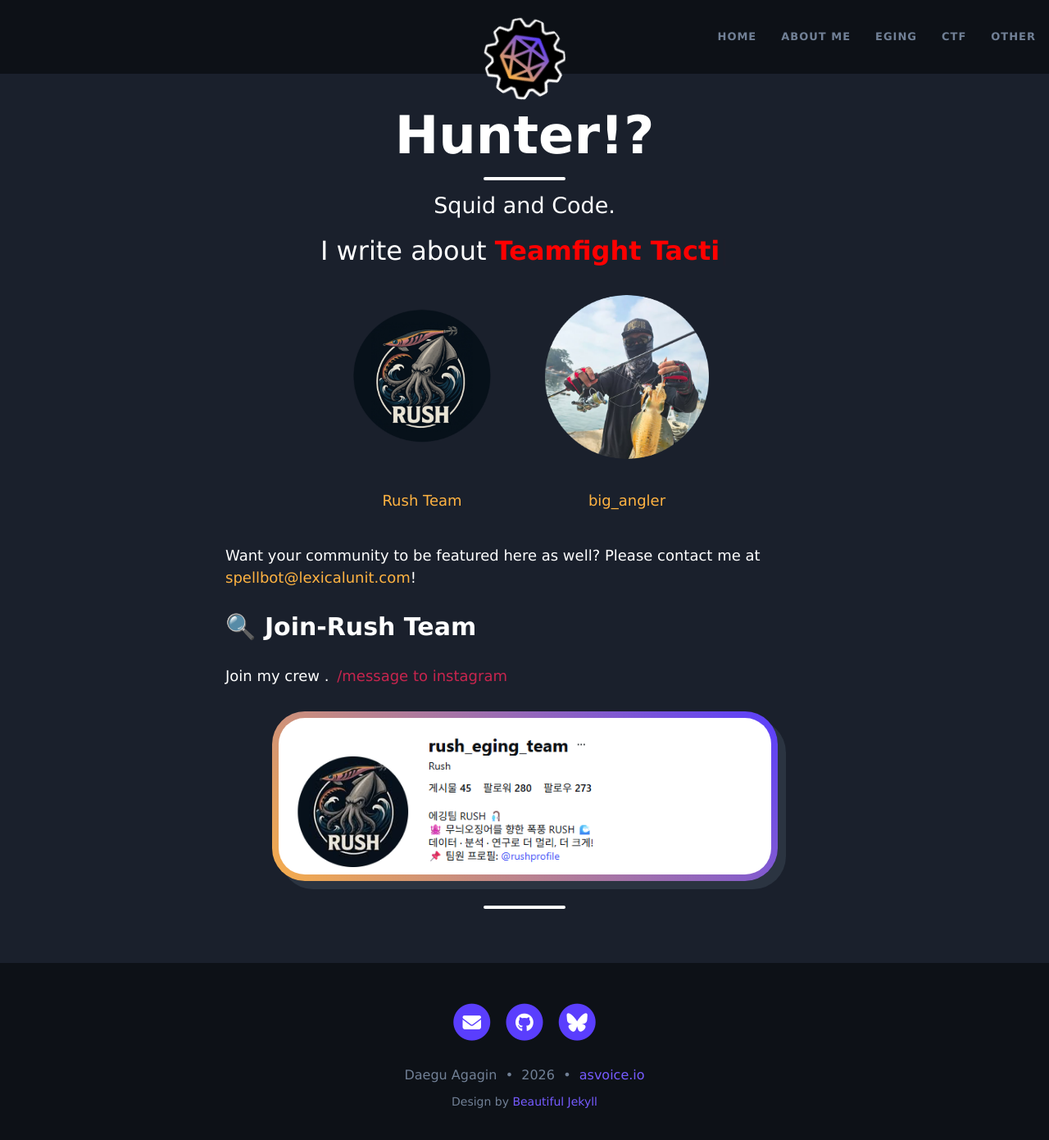
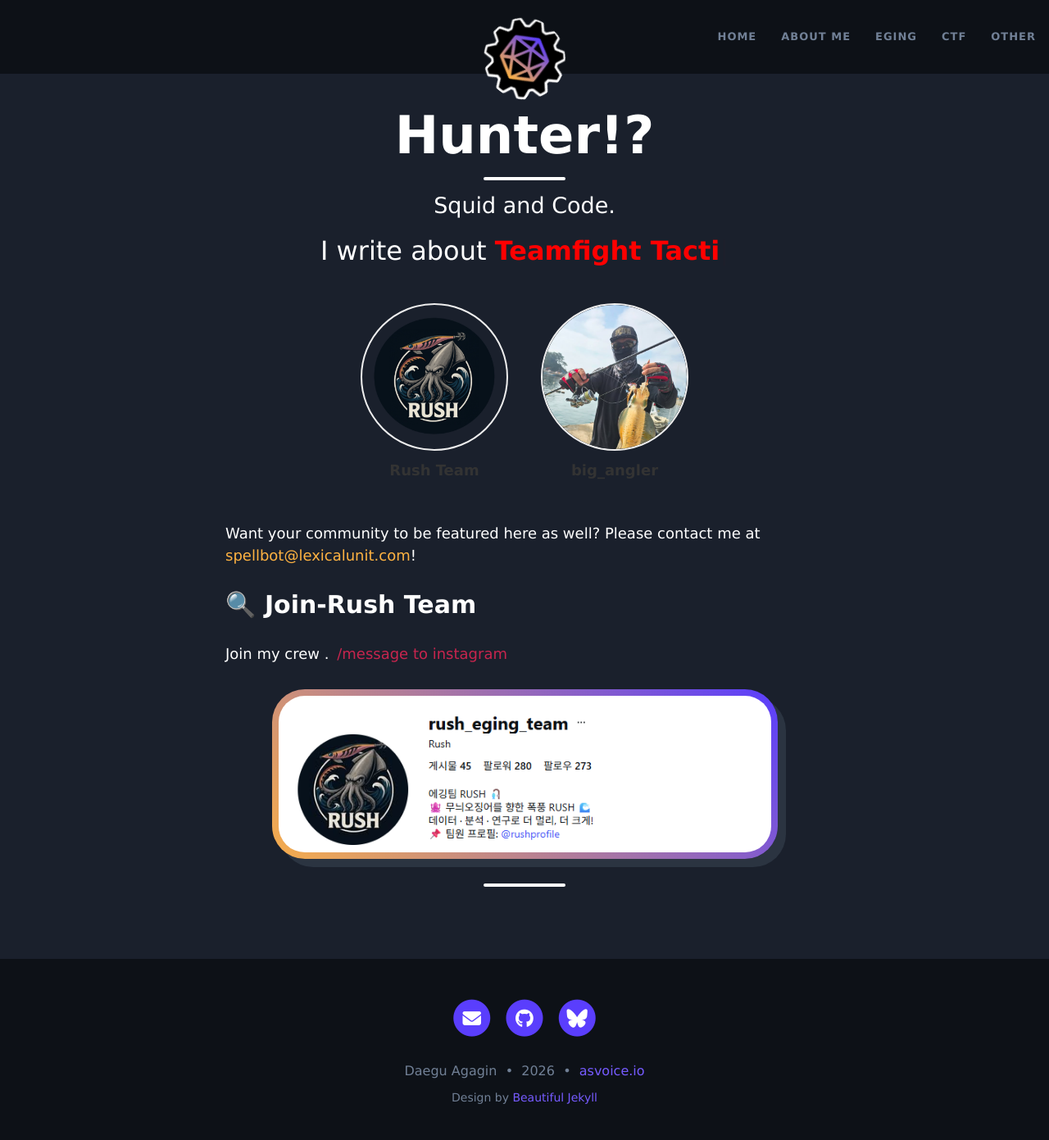
Before and after one commit to asvoice/asvoice.github.io, a Jekyll site: the page index.html, which Jekyll copies as it is, in a window 1280 px wide and 1400 px high. Shown: the top 1391 px of the window at 82% size. Built offline with Jekyll 4.4.1, drawn with Linux system fonts in a browser that asks for light colours.

Commit message:
Update index.html

```diff
--- a/index.html
+++ b/index.html
@@ -126,13 +126,49 @@
     <div class=" col-xl-8 offset-xl-2 col-lg-10 offset-lg-1 ">
 
 <!-- SERVERS BEGIN -->
-    <div class="where">
-        <div><a href="https://www.instagram.com/rush_eging_team/"><img width="200" height="200" src="https://raw.githubusercontent.com/asvoice/asvoice.github.io/refs/heads/main/assets/img/rush.png" alt="Rush Team" /><br />Rush Team</a></div>
-         <div><a href="https://www.instagram.com/big_angler_seok/"><img width="200" height="200" src="https://raw.githubusercontent.com/asvoice/asvoice.github.io/refs/heads/main/assets/img/big2.png" alt="Rush Team" /><br />big_angler</a></div>
-         </div>
+<style>
+  .custom-profile-section {
+    display: flex;
+    justify-content: center;
+    gap: 40px; /* 두 이미지 사이 간격 */
+    padding: 20px 0;
+    text-align: center;
+  }
+  .profile-item img {
+    width: 180px !important;  /* 크기 고정 */
+    height: 180px !important; /* 크기 고정 */
+    object-fit: cover;        /* 비율 유지하며 채움 */
+    border-radius: 50%;       /* 완벽한 원형 */
+    border: 2px solid #eee;   /* 테두리 (선택사항) */
+    display: block;
+    margin: 0 auto 10px;
+    transition: transform 0.3s;
+  }
+  .profile-item img:hover {
+    transform: scale(1.05);   /* 마우스 올리면 살짝 커지는 효과 */
+  }
+  .profile-item a {
+    text-decoration: none !important;
+    font-weight: bold;
+    color: #333 !important;
+  }
+</style>
 
+<div class="custom-profile-section">
+  <div class="profile-item">
+    <a href="https://www.instagram.com/rush_eging_team/" target="_blank">
+      <img src="https://raw.githubusercontent.com/asvoice/asvoice.github.io/refs/heads/main/assets/img/rush.png" alt="Rush Team">
+      Rush Team
+    </a>
+  </div>
 
-
+  <div class="profile-item">
+    <a href="https://www.instagram.com/big_angler_seok/" target="_blank">
+      <img src="https://raw.githubusercontent.com/asvoice/asvoice.github.io/refs/heads/main/assets/img/big2.png" alt="big_angler">
+      big_angler
+    </a>
+  </div>
+</div>
 <!-- SERVERS END -->
     <p>
         Want your community to be featured here as well? Please contact me at <a href="mailto:spellbot@lexicalunit.com">spellbot@lexicalunit.com</a>!
```
